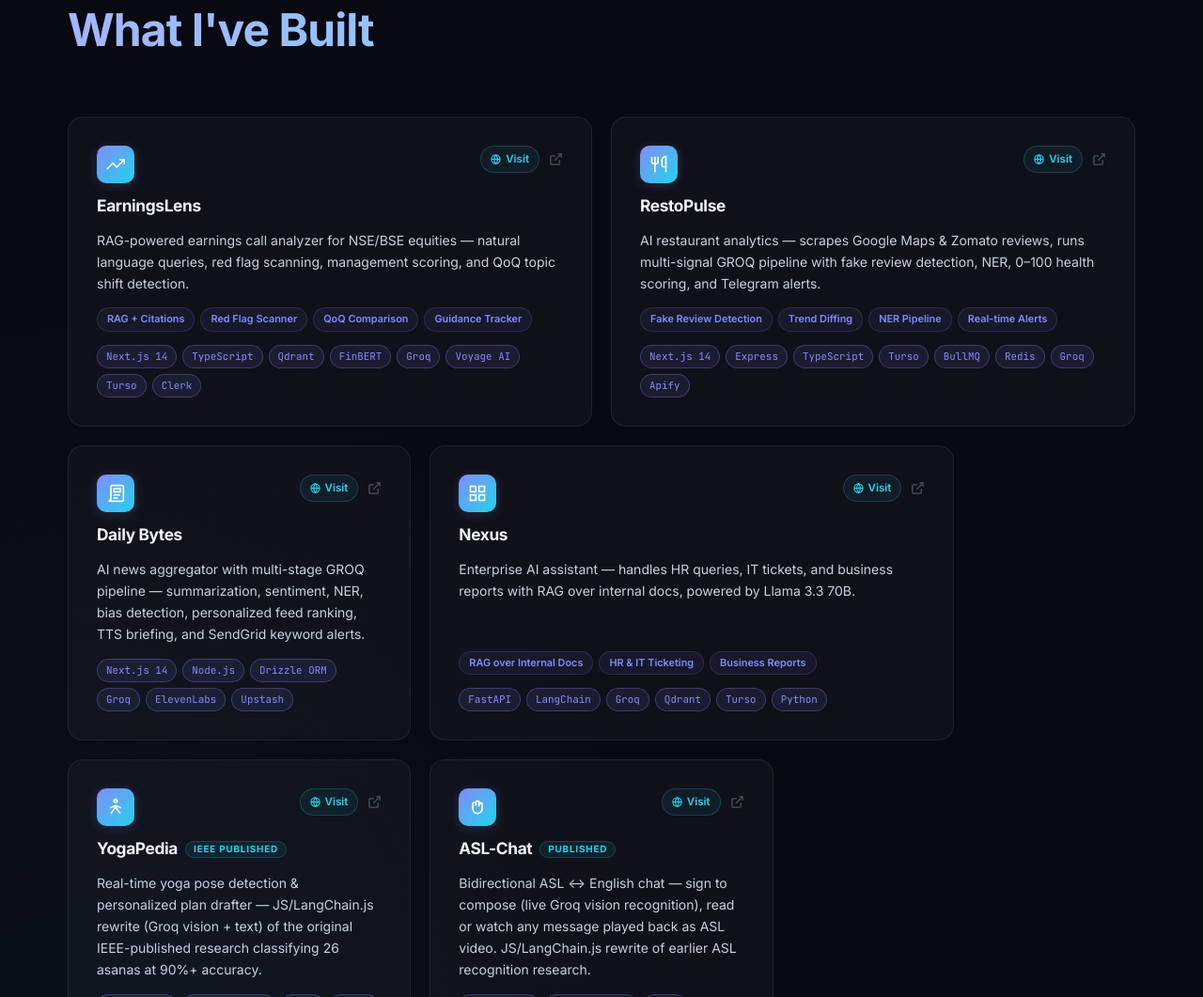
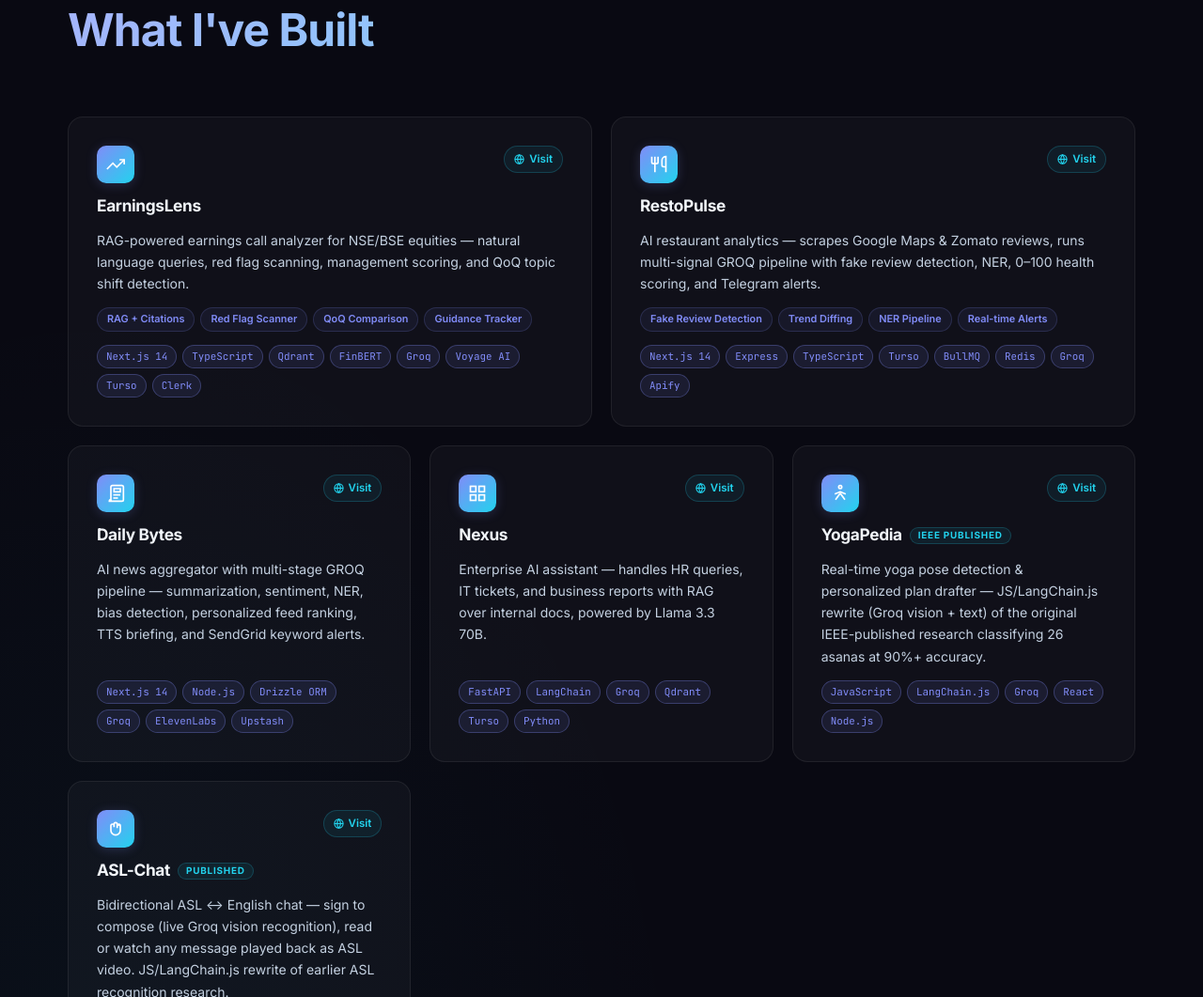
Before and after one commit to ronikdedhia/dev-portfolio-ronik, a plain HTML site: page index.html in a window 1280 px wide. Shown: the part 1817-2878 px from the top of the page at 94% size. Drawn offline with Linux system fonts and the light colour scheme.

Commit message:
fix: remove GitHub links from project cards, fix Nexus card tier mismatch
- Removed the GitHub icon link from all 6 project cards — Visit
  (live demo) is now the only action, per request
- Nexus was added as a "featured" (half-width) card with an extra
  features row, but sits in the grid next to Daily Bytes (a plain,
  third-width card with no features row) — caused a real width AND
  height mismatch in that row. Demoted Nexus to match Daily Bytes'
  tier so that row (Daily Bytes / Nexus / YogaPedia) now lines up
  as three even, same-width, same-structure cards.

```diff
--- a/index.html
+++ b/index.html
@@ -202,9 +202,6 @@
                 <svg width="11" height="11" viewBox="0 0 24 24" fill="none" stroke="currentColor" stroke-width="2.5"><circle cx="12" cy="12" r="10"/><line x1="2" y1="12" x2="22" y2="12"/><path d="M12 2a15.3 15.3 0 0 1 4 10 15.3 15.3 0 0 1-4 10 15.3 15.3 0 0 1-4-10 15.3 15.3 0 0 1 4-10z"/></svg>
                 Visit
               </a>
-              <a href="https://github.com/ronikdedhia/EarningsLens" target="_blank" rel="noopener" class="project-github">
-                <svg width="15" height="15" viewBox="0 0 24 24" fill="none" stroke="currentColor" stroke-width="2"><path d="M18 13v6a2 2 0 0 1-2 2H5a2 2 0 0 1-2-2V8a2 2 0 0 1 2-2h6"/><polyline points="15 3 21 3 21 9"/><line x1="10" y1="14" x2="21" y2="3"/></svg>
-              </a>
             </div>
           </div>
           <h3>EarningsLens</h3>
@@ -232,9 +229,6 @@
               <a href="https://resto-pulse-frontend.vercel.app/" target="_blank" rel="noopener" class="proj-demo">
                 <svg width="11" height="11" viewBox="0 0 24 24" fill="none" stroke="currentColor" stroke-width="2.5"><circle cx="12" cy="12" r="10"/><line x1="2" y1="12" x2="22" y2="12"/><path d="M12 2a15.3 15.3 0 0 1 4 10 15.3 15.3 0 0 1-4 10 15.3 15.3 0 0 1-4-10 15.3 15.3 0 0 1 4-10z"/></svg>
                 Visit
-              </a>
-              <a href="https://github.com/ronikdedhia/RestoPulse" target="_blank" rel="noopener" class="project-github">
-                <svg width="15" height="15" viewBox="0 0 24 24" fill="none" stroke="currentColor" stroke-width="2"><path d="M18 13v6a2 2 0 0 1-2 2H5a2 2 0 0 1-2-2V8a2 2 0 0 1 2-2h6"/><polyline points="15 3 21 3 21 9"/><line x1="10" y1="14" x2="21" y2="3"/></svg>
               </a>
             </div>
           </div>
@@ -264,9 +258,6 @@
                 <svg width="11" height="11" viewBox="0 0 24 24" fill="none" stroke="currentColor" stroke-width="2.5"><circle cx="12" cy="12" r="10"/><line x1="2" y1="12" x2="22" y2="12"/><path d="M12 2a15.3 15.3 0 0 1 4 10 15.3 15.3 0 0 1-4 10 15.3 15.3 0 0 1-4-10 15.3 15.3 0 0 1 4-10z"/></svg>
                 Visit
               </a>
-              <a href="https://github.com/ronikdedhia/DailyBytes" target="_blank" rel="noopener" class="project-github">
-                <svg width="15" height="15" viewBox="0 0 24 24" fill="none" stroke="currentColor" stroke-width="2"><path d="M18 13v6a2 2 0 0 1-2 2H5a2 2 0 0 1-2-2V8a2 2 0 0 1 2-2h6"/><polyline points="15 3 21 3 21 9"/><line x1="10" y1="14" x2="21" y2="3"/></svg>
-              </a>
             </div>
           </div>
           <h3>Daily Bytes</h3>
@@ -277,7 +268,7 @@
         </div>
 
         <!-- Nexus -->
-        <div class="project-card featured reveal" data-cat="ai web">
+        <div class="project-card reveal" data-cat="ai web">
           <div class="project-header">
             <div class="proj-monogram">
               <svg width="20" height="20" viewBox="0 0 24 24" fill="none" stroke="currentColor" stroke-width="2">
@@ -289,18 +280,10 @@
                 <svg width="11" height="11" viewBox="0 0 24 24" fill="none" stroke="currentColor" stroke-width="2.5"><circle cx="12" cy="12" r="10"/><line x1="2" y1="12" x2="22" y2="12"/><path d="M12 2a15.3 15.3 0 0 1 4 10 15.3 15.3 0 0 1-4 10 15.3 15.3 0 0 1-4-10 15.3 15.3 0 0 1 4-10z"/></svg>
                 Visit
               </a>
-              <a href="https://github.com/ronikdedhia/Nexus" target="_blank" rel="noopener" class="project-github">
-                <svg width="15" height="15" viewBox="0 0 24 24" fill="none" stroke="currentColor" stroke-width="2"><path d="M18 13v6a2 2 0 0 1-2 2H5a2 2 0 0 1-2-2V8a2 2 0 0 1 2-2h6"/><polyline points="15 3 21 3 21 9"/><line x1="10" y1="14" x2="21" y2="3"/></svg>
-              </a>
             </div>
           </div>
           <h3>Nexus</h3>
           <p>Enterprise AI assistant — handles HR queries, IT tickets, and business reports with RAG over internal docs, powered by Llama 3.3 70B.</p>
-          <div class="project-features">
-            <span>RAG over Internal Docs</span>
-            <span>HR & IT Ticketing</span>
-            <span>Business Reports</span>
-          </div>
           <div class="project-tags">
             <span>FastAPI</span><span>LangChain</span><span>Groq</span><span>Qdrant</span><span>Turso</span><span>Python</span>
           </div>
@@ -318,9 +301,6 @@
               <a href="https://yoga-pedia-v2.vercel.app/" target="_blank" rel="noopener" class="proj-demo">
                 <svg width="11" height="11" viewBox="0 0 24 24" fill="none" stroke="currentColor" stroke-width="2.5"><circle cx="12" cy="12" r="10"/><line x1="2" y1="12" x2="22" y2="12"/><path d="M12 2a15.3 15.3 0 0 1 4 10 15.3 15.3 0 0 1-4 10 15.3 15.3 0 0 1-4-10 15.3 15.3 0 0 1 4-10z"/></svg>
                 Visit
-              </a>
-              <a href="https://github.com/ronikdedhia/YogaPedia-v2" target="_blank" rel="noopener" class="project-github">
-                <svg width="15" height="15" viewBox="0 0 24 24" fill="none" stroke="currentColor" stroke-width="2"><path d="M18 13v6a2 2 0 0 1-2 2H5a2 2 0 0 1-2-2V8a2 2 0 0 1 2-2h6"/><polyline points="15 3 21 3 21 9"/><line x1="10" y1="14" x2="21" y2="3"/></svg>
               </a>
             </div>
           </div>
@@ -343,9 +323,6 @@
               <a href="https://asl-chat-eight.vercel.app/" target="_blank" rel="noopener" class="proj-demo">
                 <svg width="11" height="11" viewBox="0 0 24 24" fill="none" stroke="currentColor" stroke-width="2.5"><circle cx="12" cy="12" r="10"/><line x1="2" y1="12" x2="22" y2="12"/><path d="M12 2a15.3 15.3 0 0 1 4 10 15.3 15.3 0 0 1-4 10 15.3 15.3 0 0 1-4-10 15.3 15.3 0 0 1 4-10z"/></svg>
                 Visit
-              </a>
-              <a href="https://github.com/ronikdedhia/ASL-Chat" target="_blank" rel="noopener" class="project-github">
-                <svg width="15" height="15" viewBox="0 0 24 24" fill="none" stroke="currentColor" stroke-width="2"><path d="M18 13v6a2 2 0 0 1-2 2H5a2 2 0 0 1-2-2V8a2 2 0 0 1 2-2h6"/><polyline points="15 3 21 3 21 9"/><line x1="10" y1="14" x2="21" y2="3"/></svg>
               </a>
             </div>
           </div>
```
